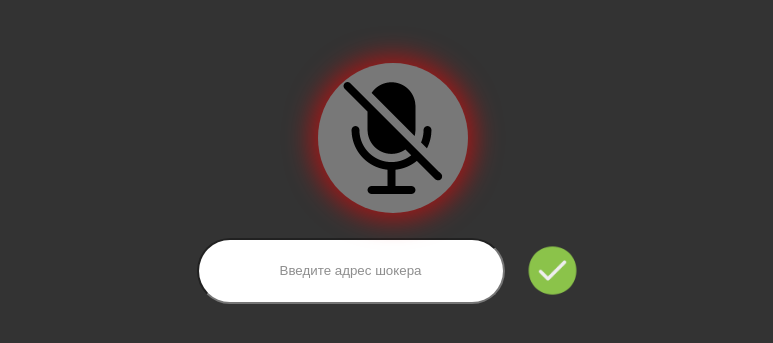
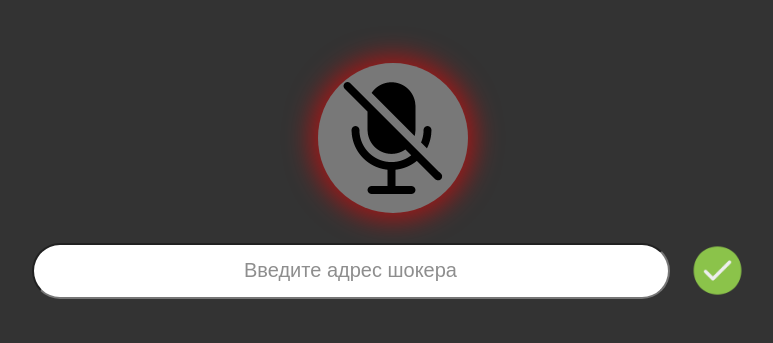
Before and after one commit to thedeaddan/swearwords_shock, a Flask app: page / in a window 1280 px wide. Shown: the top 343 px of the page, without its empty margins (247-1020 px from the left). Run offline with Flask 3, Linux system fonts and the light colour scheme.

Commit message:
Изменен стиль и добавлены слова для шока

```diff
--- a/static/ban_words.txt
+++ b/static/ban_words.txt
@@ -1576,3 +1576,5 @@ spam
 чмо
 чмошник
 чмырь
+еб
+кнопа
--- a/static/styles.css
+++ b/static/styles.css
@@ -18,7 +18,7 @@ button{
 
 #result {
     margin: 20px;
-    font-size: 18px;
+    font-size: 30px;
     color: #333;
 }
 
@@ -96,8 +96,9 @@ input::placeholder {
     align-items: center;
 }
 #isConnection{
-    width: 60px;
-    height: 60px;
+    width: 630px;
+    height: 50px;
+    font-size: 20px;
     text-align: center;
 }
 
```
